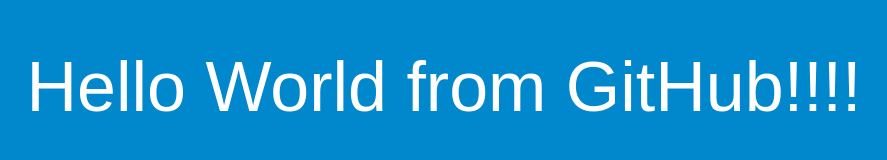
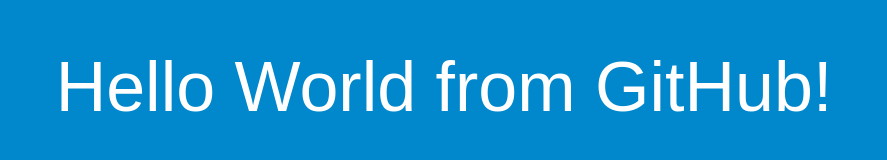
Before and after one commit to stefanlevy/geocodeTest, a plain HTML site: page index.html in a window 1280 px wide. Shown: the whole page, without its empty margins (196-1083 px from the left). Drawn offline with Linux system fonts and the light colour scheme.

Commit message:
Update index.html

```diff
--- a/index.html
+++ b/index.html
@@ -26,7 +26,7 @@
 </head>
 <body>
   <div align="center">
-    <h1>Hello World from GitHub!!!!</h1>
+    <h1>Hello World from GitHub!</h1>
   </div>
 </body>
 </html>
```
